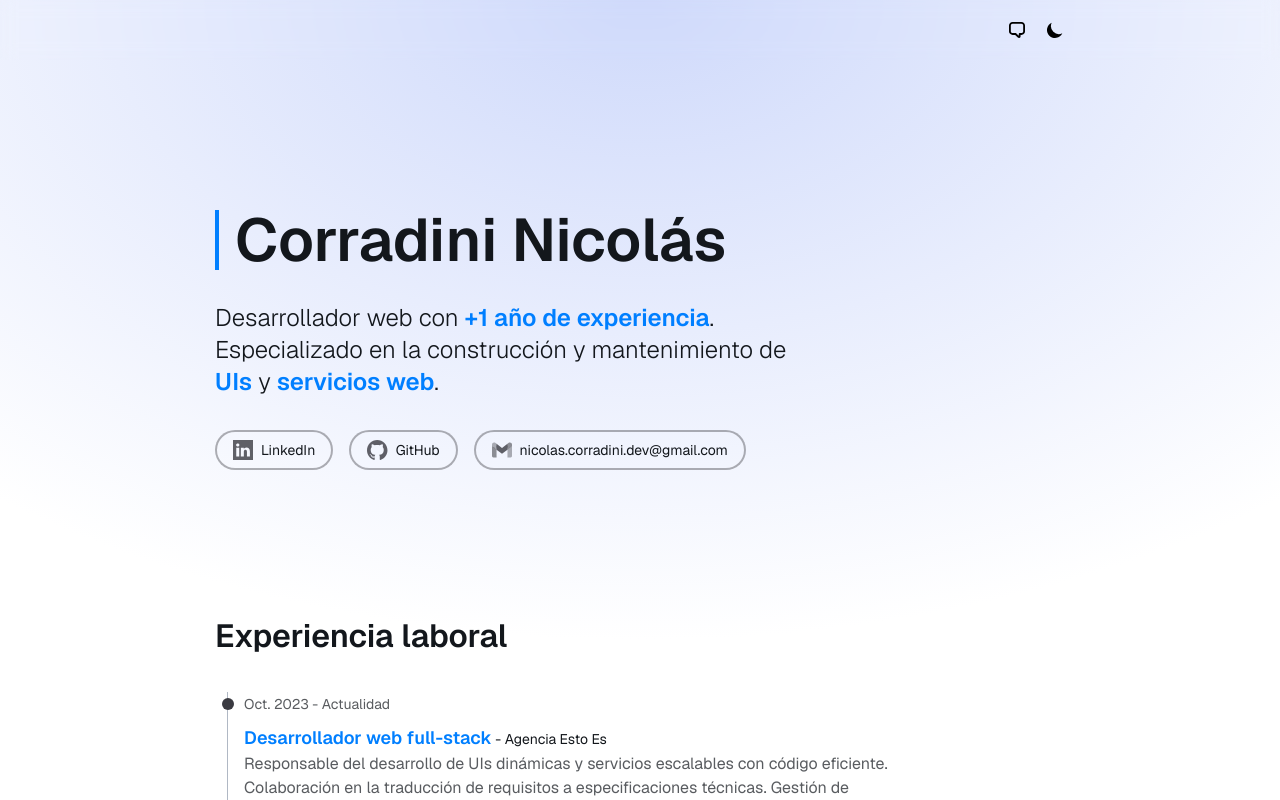
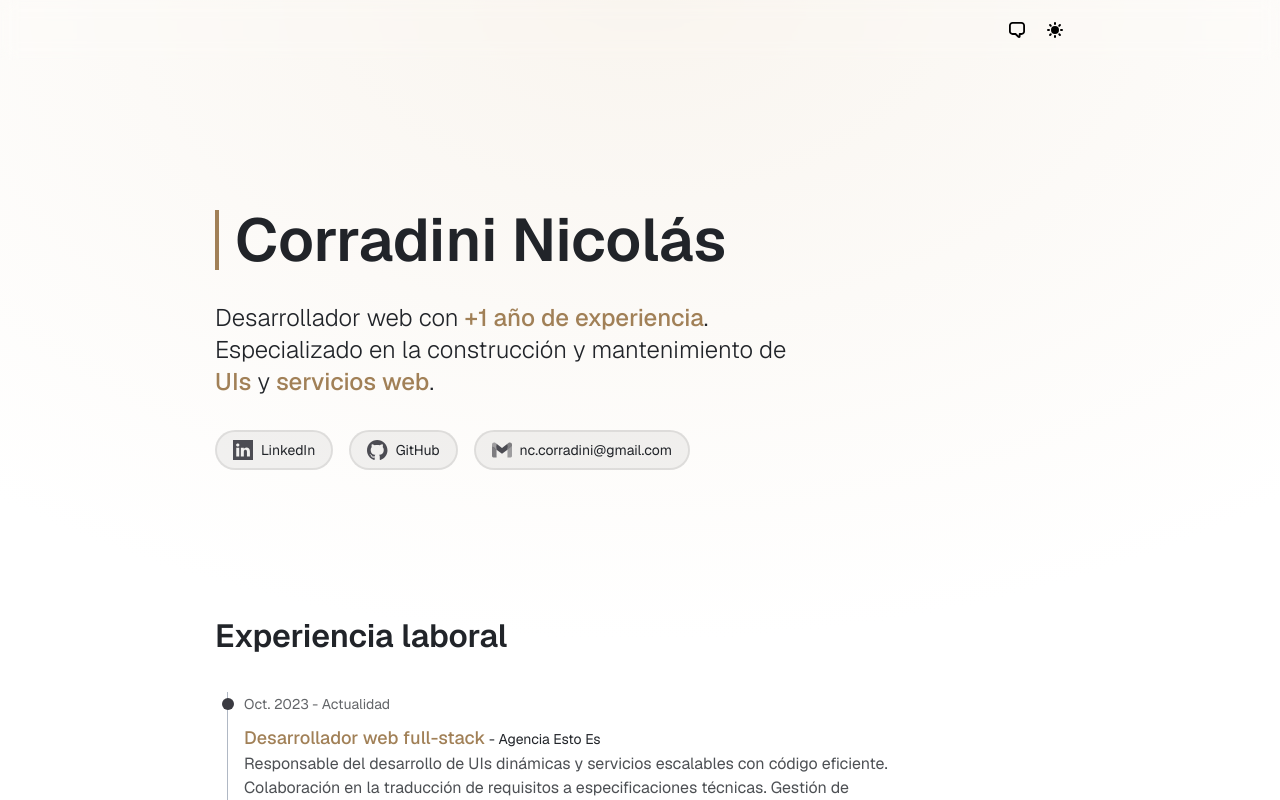
Before and after one commit to ncorradini/portfolio-web, a Next.js app: page / in a window 1280 px wide. Both pictures are taken after a click on the button 1055 px from the left and 30 px from the top of the page. Shown: the top 800 px of the page. Built offline with nearby package versions, Linux system fonts and the light colour scheme.

Commit message:
feat: change palette color and email contact

```diff
--- a/src/app/components/AboutMe.tsx
+++ b/src/app/components/AboutMe.tsx
@@ -7,7 +7,7 @@ function AboutMe() {
       id="about-me"
       className="mt-[80px] flex max-w-[580px] flex-col gap-[32px] md:mt-[150px]"
     >
-      <h1 className="border-l-4 border-solid border-l-azure pl-4 text-[48px] font-semibold leading-none md:text-[60px] dark:border-l-lightAzure">
+      <h1 className="border-l-4 border-solid border-l-cafeAuLait pl-4 text-[48px] font-semibold leading-none md:text-[60px] dark:border-l-desertSand">
         Corradini Nicolás
       </h1>
       <p className="text-md font-light md:text-2xl">
--- a/src/app/components/Background.tsx
+++ b/src/app/components/Background.tsx
@@ -1,8 +1,8 @@
 function Background() {
   return (
     <>
-      <div className="absolute left-0 top-0 z-[-2] block min-h-screen w-full bg-[radial-gradient(ellipse_80%_80%_at_50%_0%,#5a7ef14a,#ffffff)] dark:hidden" />
-      <div className="absolute left-0 top-0 z-[-2] hidden min-h-screen w-full dark:block dark:bg-[radial-gradient(ellipse_80%_80%_at_50%_0%,#5a7ef14a,#13171c)]" />
+      <div className="absolute left-0 top-0 z-[-2] block min-h-screen w-full bg-[radial-gradient(ellipse_80%_80%_at_50%_0%,#e0caab31,#ffffff)] dark:hidden" />
+      <div className="absolute left-0 top-0 z-[-2] hidden min-h-screen w-full dark:block dark:bg-[radial-gradient(ellipse_80%_80%_at_50%_0%,#fffefe1e,#212429)]" />
     </>
   );
 }
--- a/src/app/components/Education.tsx
+++ b/src/app/components/Education.tsx
@@ -37,7 +37,7 @@ function StudyCareer({ studyCareer }: TStudyCareerProps) {
           href={studyCareer.institution.href}
           target="_blank"
           rel="noreferrer"
-          className="block w-fit text-sm leading-6 text-lightAzure underline"
+          className="block w-fit text-sm leading-6 text-cafeAuLait dark:text-desertSand underline"
         >
           {studyCareer.institution.name}
         </a>
--- a/src/app/components/Footer.tsx
+++ b/src/app/components/Footer.tsx
@@ -12,7 +12,7 @@ function Footer() {
         </p>
         <nav className="flex gap-3">
           {FOOTER_LINKS.map((button) => (
-            <a href={button.href} target="_blank" rel="noreferrer">
+            <a key={button.href} href={button.href} target="_blank" rel="noreferrer">
               {button.icon}
             </a>
           ))}
--- a/src/app/components/JobExperience.tsx
+++ b/src/app/components/JobExperience.tsx
@@ -36,7 +36,7 @@ function PositionExperience({ experience }: TPositionExperienceProps) {
       <time className="mb-1 text-xs leading-none opacity-70 md:text-sm">
         {date}
       </time>
-      <h3 className="text-md mt-2 leading-5 text-lightAzure md:text-lg">
+      <h3 className="text-md mt-2 leading-5 text-desertSand md:text-lg">
         <strong>{position}</strong>
         <br className="block md:hidden" />
         <span className="text-xs text-chineseBlack md:text-sm dark:text-white">
@@ -44,7 +44,7 @@ function PositionExperience({ experience }: TPositionExperienceProps) {
           - {company}
         </span>
       </h3>
-      <p className="mb-4 mt-2 text-sm text-chineseBlack/70 md:mt-0 md:text-base dark:text-cadetBlue">
+      <p className="mb-4 mt-2 text-sm text-chineseBlack/80 md:mt-0 md:text-base dark:text-cadetBlue">
         {description}
       </p>
     </li>
--- a/src/app/constants/about-links.tsx
+++ b/src/app/constants/about-links.tsx
@@ -24,7 +24,7 @@ export const BUTTONS_LINKS: TButtonsLinks[] = [
     href: GITHUB_LINK
   },
   {
-    text: 'nicolas.corradini.dev@gmail.com',
+    text: 'nc.corradini@gmail.com',
     icon: <EmailIcon className={ICON_SIZE} />,
     href: GMAIL_LINK
   }
--- a/src/app/globals.css
+++ b/src/app/globals.css
@@ -12,6 +12,12 @@
     @apply text-chineseBlack dark:text-platinum;
   }
   .text-highlighted, strong {
-    @apply text-azure dark:text-lightAzure font-semibold;
+    @apply text-cafeAuLait dark:text-desertSand font-semibold;
+  }
+  strong {
+    font-weight: 500;
+  }
+  *::selection {
+    @apply bg-desertSand text-chineseBlack;
   }
 }
--- a/src/app/shared/ButtonWithIcon.tsx
+++ b/src/app/shared/ButtonWithIcon.tsx
@@ -12,7 +12,7 @@ type TButtonWithIconsProps = {
 
 function ButtonWithIcon({ button, className = '' }: TButtonWithIconsProps) {
   const mergeClasses = twMerge(
-    'hover:border-azure dark:hover:border-lightAzure flex w-fit min-w-[70px] items-center justify-center gap-2 rounded-full border-2 border-solid border-onyx/40 dark:border-onyx bg-white/5 px-4 py-2 text-center text-onyx/80 dark:text-platinum duration-300 hover:scale-105',
+    'hover:border-cafeAuLait/20 dark:hover:border-desertSand/20 flex w-fit min-w-[70px] items-center justify-center gap-2 rounded-full border-2 border-solid border-onyx/10 dark:border-onyx bg-black/5 dark:bg-white/5 px-4 py-2 text-center text-onyx/90 dark:text-platinum duration-300 hover:scale-105',
     className
   );
   const { text, icon, href } = button;
--- a/src/app/shared/SwitcherMode.tsx
+++ b/src/app/shared/SwitcherMode.tsx
@@ -7,16 +7,16 @@ export function SwitcherMode() {
     <button onClick={handleClick} id="theme-toggle" type="button">
       <svg
         id="theme-toggle-dark-icon"
-        className="block h-5 w-5 dark:hidden"
-        fill="#000000"
+        className="hidden h-5 w-5 dark:block"
+        fill="#FFFFFF"
         viewBox="0 0 20 20"
       >
         <path d="M17.293 13.293A8 8 0 016.707 2.707a8.001 8.001 0 1010.586 10.586z" />
       </svg>
       <svg
         id="theme-toggle-light-icon"
-        className="hidden h-5 w-5 dark:block"
-        fill="#FFFFFF"
+        className="block h-5 w-5 dark:hidden"
+        fill="#000000"
         viewBox="0 0 20 20"
       >
         <path
--- a/src/app/utils/links.tsx
+++ b/src/app/utils/links.tsx
@@ -1,4 +1,4 @@
 export const CV_LINK = './CV_CorradiniNicolas.pdf';
 export const LINKEDIN_LINK = 'https://www.linkedin.com/in/nicolascorradini';
-export const GMAIL_LINK = 'mailto:nicolas.corradini.dev@gmail.com';
+export const GMAIL_LINK = 'mailto:nc.corradini@gmail.com';
 export const GITHUB_LINK = 'https://github.com/ncorradini';
--- a/tailwind.config.ts
+++ b/tailwind.config.ts
@@ -16,10 +16,10 @@ const config: Config = {
     colors: {
       white: '#ffffff',
       black: '#000000',
-      chineseBlack: '#13171c',
+      chineseBlack: '#212429',
       platinum: '#e5e5e5',
-      azure: '#007FFF',
-      lightAzure: '#3b9cff',
+      cafeAuLait: '#a18057',
+      desertSand: '#e0caab',
       cadetBlue: '#b0b8c4',
       onyx: '#3a3a41',
       silverSand: '#c2c2c2',
```
